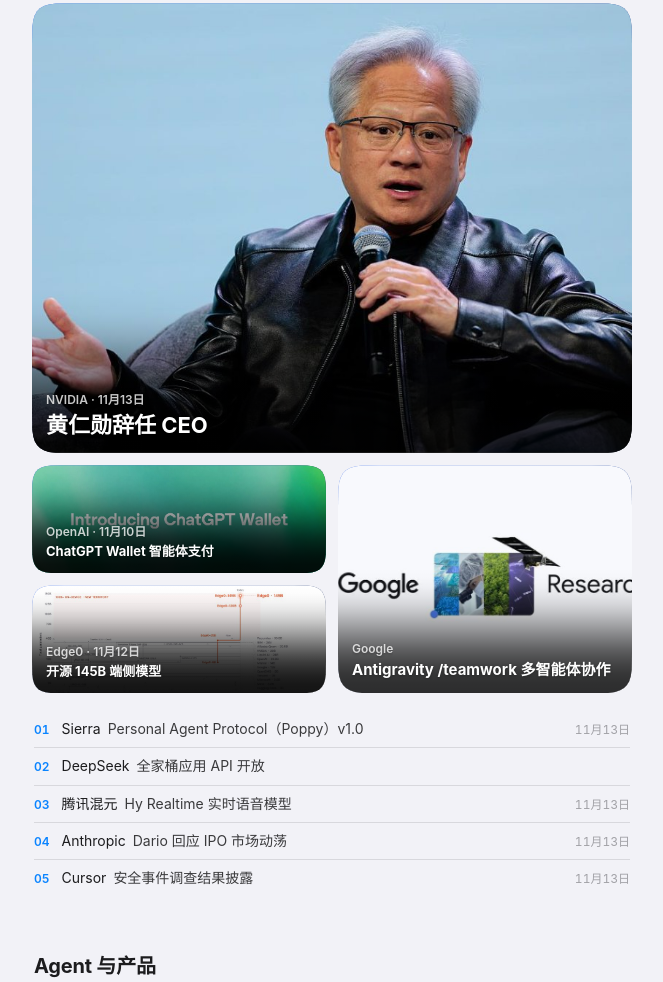
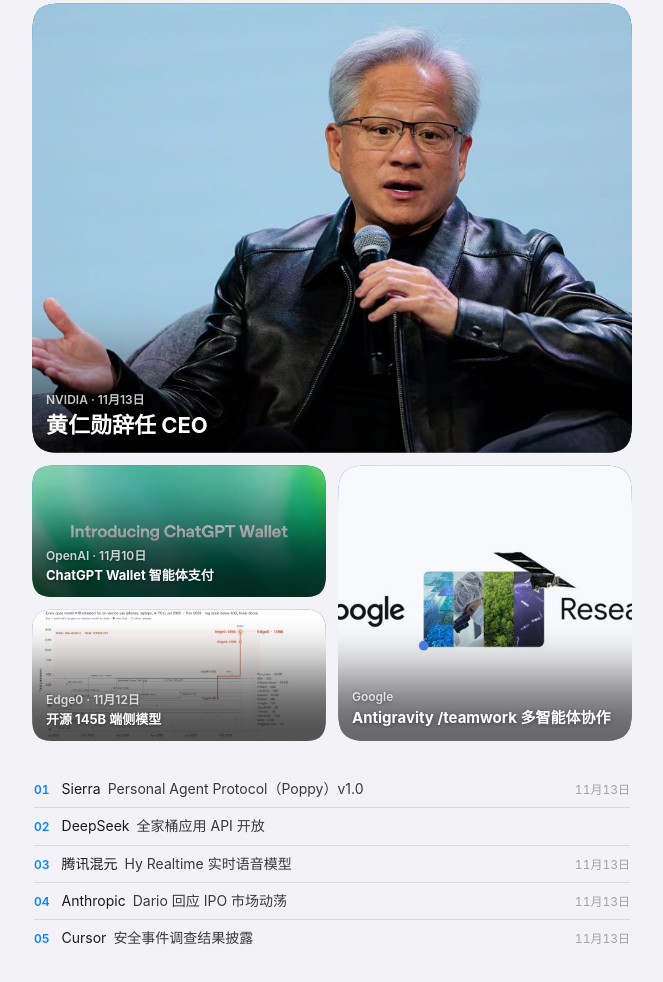
Before and after one commit to Tanghao-y/ai-digest, a plain HTML site: page 2026-11-14-am/index.html in a window 1280 px wide. Shown: the part 193-1175 px from the top of the page, without its empty margins (308-971 px from the left). Drawn offline with Linux system fonts and the light colour scheme.

Commit message:
更新版式

```diff
--- a/2026-11-14-am/index.html
+++ b/2026-11-14-am/index.html
@@ -113,13 +113,13 @@
              background: var(--card); font-size: 15px; font-weight: 600; }
   .pager .next svg { transform: scaleX(-1); }
   .pager svg { flex: none; color: var(--mute); }
-  /* back to the top: floats in the corner, and only once the end of the page is reached */
+  /* back to the top: a plain disc in the page's opposite colour, centred, shown only once the end of the page is reached */
   .totop { position: fixed; left: 50%; bottom: max(24px, env(safe-area-inset-bottom)); z-index: 6; margin-left: -23px;
         display: flex; align-items: center; justify-content: center; width: 46px; height: 46px; border-radius: 50%;
-        background: var(--bar); color: var(--ink); border: .5px solid var(--line); box-shadow: 0 6px 20px rgba(0,0,0,.18);
-        -webkit-backdrop-filter: saturate(180%) blur(18px); backdrop-filter: saturate(180%) blur(18px);
+        background: #000; color: #fff;
         opacity: 0; pointer-events: none; transform: translateY(10px) scale(.9); transition: opacity .2s, transform .2s; }
   .totop.on { opacity: 1; pointer-events: auto; transform: none; }
+  @media (prefers-color-scheme: dark) { .totop { background: #fff; color: #000; } }
   .pager + .totop + footer, .totop + footer { padding-bottom: max(88px, env(safe-area-inset-bottom)); }
 
   /* The overview: a bento of the stories that matter most, then the other headlines.
@@ -131,8 +131,8 @@
   .bento a { position: relative; display: block; border-radius: 24px; overflow: hidden; color: #fff;
              background: linear-gradient(160deg, #3a6ff0, #1c1c1e 85%); }
   .bento img { position: absolute; inset: 0; display: block; width: 100%; height: 100%; object-fit: cover; }
-  .bento .tx { position: absolute; left: 0; right: 0; bottom: 0; padding: 72px 14px 13px; background: linear-gradient(to top, rgba(0,0,0,0.82) 0%, rgba(0,0,0,0.809) 8.1%, rgba(0,0,0,0.78) 15.5%, rgba(0,0,0,0.735) 22.5%, rgba(0,0,0,0.676) 29%, rgba(0,0,0,0.608) 35.3%, rgba(0,0,0,0.531) 41.2%, rgba(0,0,0,0.451) 47.1%, rgba(0,0,0,0.369) 52.9%, rgba(0,0,0,0.289) 58.8%, rgba(0,0,0,0.212) 64.7%, rgba(0,0,0,0.143) 71%, rgba(0,0,0,0.085) 77.5%, rgba(0,0,0,0.04) 84.5%, rgba(0,0,0,0.011) 91.9%, rgba(0,0,0,0) 100%);
-               text-shadow: 0 1px 3px rgba(0,0,0,.3); }
+  .bento .tx { position: absolute; left: 0; right: 0; bottom: 0; padding: 72px 14px 13px; background: linear-gradient(to top, rgba(0,0,0,0.58) 0%, rgba(0,0,0,0.572) 8.1%, rgba(0,0,0,0.552) 15.5%, rgba(0,0,0,0.52) 22.5%, rgba(0,0,0,0.478) 29%, rgba(0,0,0,0.43) 35.3%, rgba(0,0,0,0.376) 41.2%, rgba(0,0,0,0.319) 47.1%, rgba(0,0,0,0.261) 52.9%, rgba(0,0,0,0.204) 58.8%, rgba(0,0,0,0.15) 64.7%, rgba(0,0,0,0.101) 71%, rgba(0,0,0,0.06) 77.5%, rgba(0,0,0,0.028) 84.5%, rgba(0,0,0,0.008) 91.9%, rgba(0,0,0,0) 100%);
+               text-shadow: 0 1px 4px rgba(0,0,0,.45); }
   .bento .firm { display: flex; align-items: center; gap: 7px; margin-bottom: 2px; font-size: 12px; font-weight: 600; line-height: 18px;
                  color: rgba(255,255,255,.78); }
   .bento .firm > span:first-child { min-width: 0; white-space: nowrap; overflow: hidden; text-overflow: ellipsis; }
@@ -148,14 +148,15 @@
   .wide { grid-column: 1 / -1; height: 140px; }
   .wide .tx { padding-top: 54px; }
   .wide .head { font-size: 17px; }
-  .half, .tall { height: 228px; }
+  .half { height: 228px; }
+  .tall { height: 276px; }   /* two small tiles share this height: 132px each */
   .half .head, .tall .head { -webkit-line-clamp: 3; }
   .mini { flex: 1; min-height: 0; }
   /* so small that the veil has to span the whole tile for the text to read on a busy picture */
-  .mini .tx { top: 0; display: flex; flex-direction: column; justify-content: flex-end; padding-top: 0; background: linear-gradient(to top, rgba(0,0,0,0.92) 0%, rgba(0,0,0,0.908) 8.1%, rgba(0,0,0,0.875) 15.5%, rgba(0,0,0,0.824) 22.5%, rgba(0,0,0,0.759) 29%, rgba(0,0,0,0.682) 35.3%, rgba(0,0,0,0.596) 41.2%, rgba(0,0,0,0.506) 47.1%, rgba(0,0,0,0.414) 52.9%, rgba(0,0,0,0.324) 58.8%, rgba(0,0,0,0.238) 64.7%, rgba(0,0,0,0.161) 71%, rgba(0,0,0,0.096) 77.5%, rgba(0,0,0,0.045) 84.5%, rgba(0,0,0,0.012) 91.9%, rgba(0,0,0,0) 100%); }
+  .mini .tx { top: 0; display: flex; flex-direction: column; justify-content: flex-end; padding-top: 0; background: linear-gradient(to top, rgba(0,0,0,0.68) 0%, rgba(0,0,0,0.671) 8.1%, rgba(0,0,0,0.647) 15.5%, rgba(0,0,0,0.609) 22.5%, rgba(0,0,0,0.561) 29%, rgba(0,0,0,0.504) 35.3%, rgba(0,0,0,0.441) 41.2%, rgba(0,0,0,0.374) 47.1%, rgba(0,0,0,0.306) 52.9%, rgba(0,0,0,0.239) 58.8%, rgba(0,0,0,0.176) 64.7%, rgba(0,0,0,0.119) 71%, rgba(0,0,0,0.071) 77.5%, rgba(0,0,0,0.033) 84.5%, rgba(0,0,0,0.009) 91.9%, rgba(0,0,0,0) 100%); }
   .mini .head { font-size: 13px; }
   /* the other headlines: plain lines on the page, the company a shade stronger than what it did */
-  .toc { margin: 18px 2px 0; padding: 0; list-style: none; }
+  .toc { margin: 30px 2px 0; padding: 0; list-style: none; }
   .toc li + li { border-top: .5px solid var(--line); }
   .toc a { display: flex; align-items: baseline; gap: 12px; padding: 8px 0; font-size: 14px; line-height: 1.45; color: var(--ink2); }
   .toc .num { flex: none; font-size: 12px; font-weight: 600; color: var(--accent); font-variant-numeric: tabular-nums; }
```
Also changed, not shown: 2026-11-14-pm/index.html (+10 -9 lines), editions.json (+1 -1 lines), index.html (+2 -2 lines).
